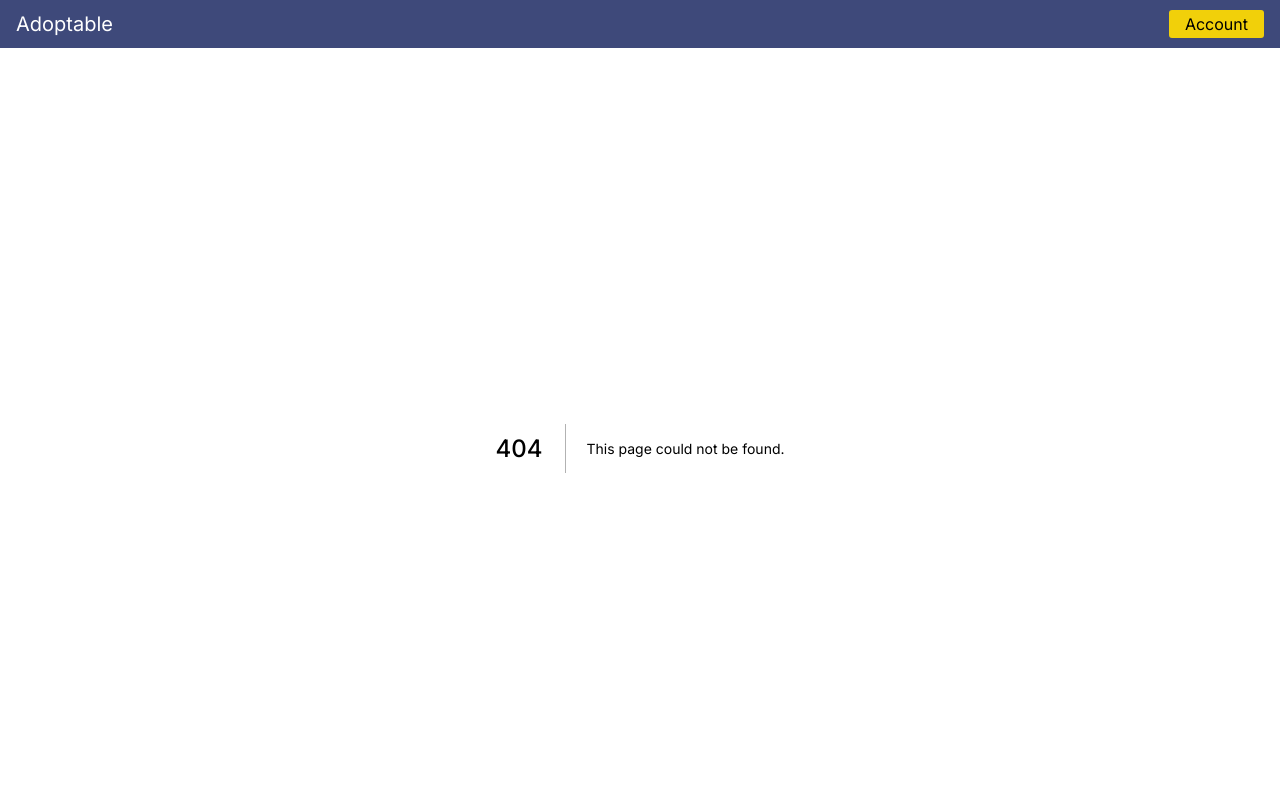
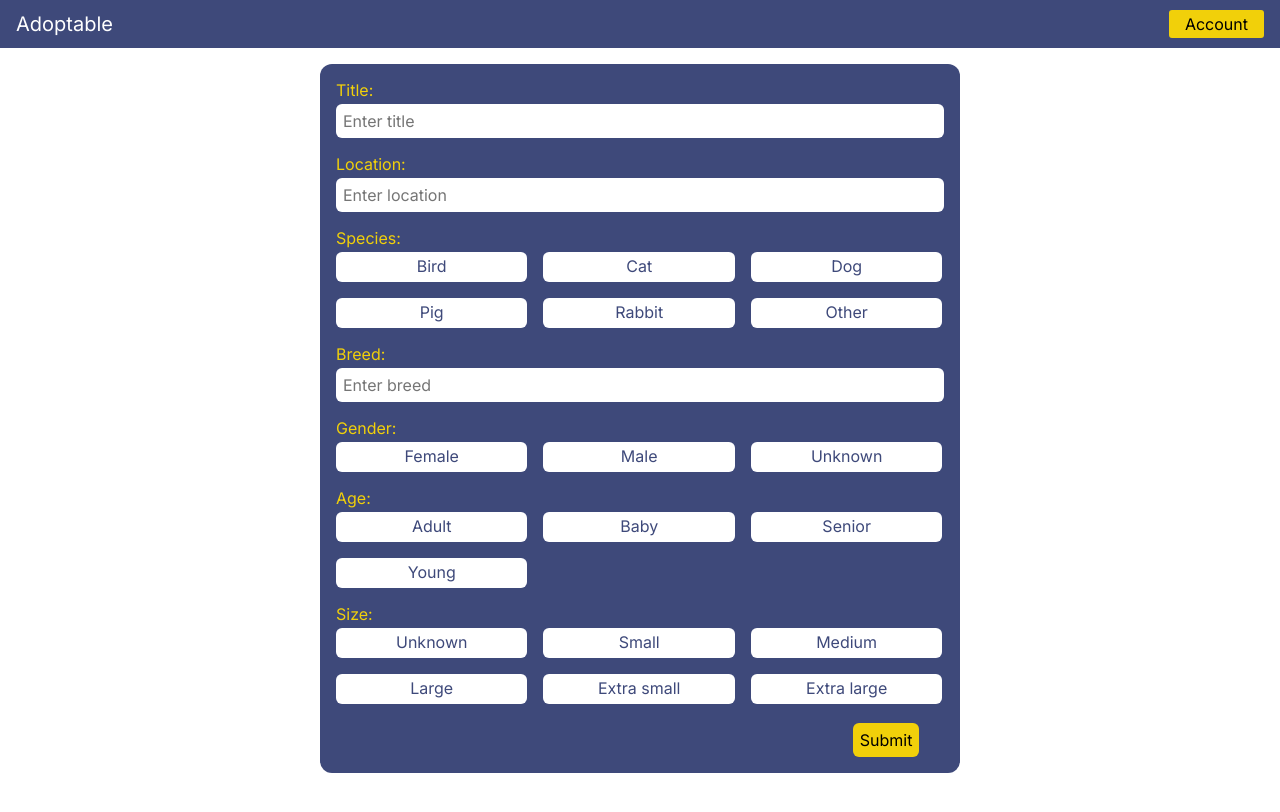
Before and after one commit to SyntaxBreaker/adoptable, a Next.js app: page /add in a window 1280 px wide. Before the commit this address had no page. Shown: the top 812 px of the page. Built offline with nearby package versions, Linux system fonts and the light colour scheme.

Commit message:
Create a page for adding a pet

```diff
--- /dev/null
+++ b/pages/add/index.tsx
@@ -0,0 +1,15 @@
+import Head from 'next/head';
+import Form from '../../components/Form';
+
+function Add() {
+    return (
+        <>
+            <Head>
+                <title>Add a pet</title>
+            </Head>
+            <Form />
+        </>
+    )
+}
+
+export default Add;
```
